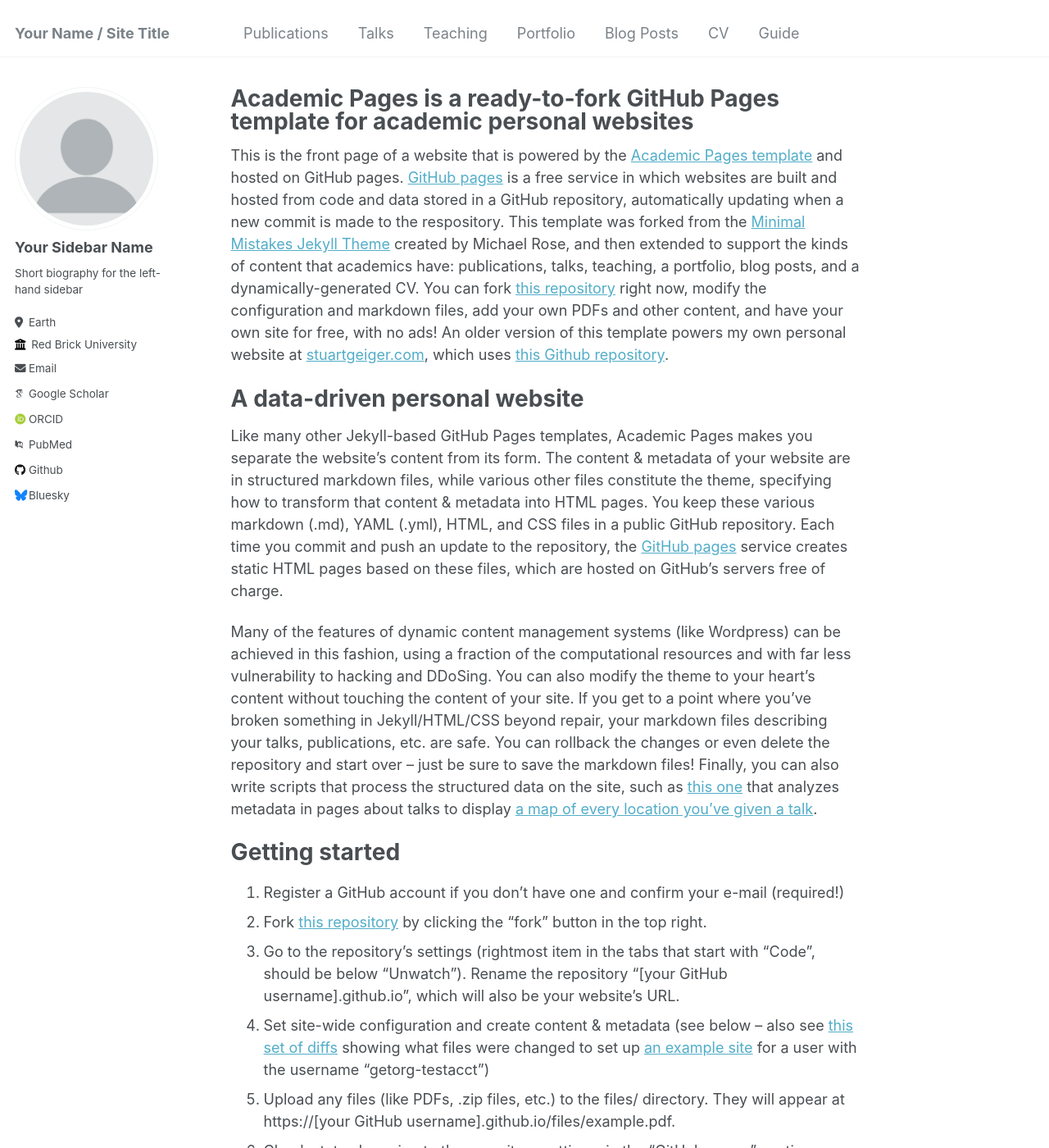
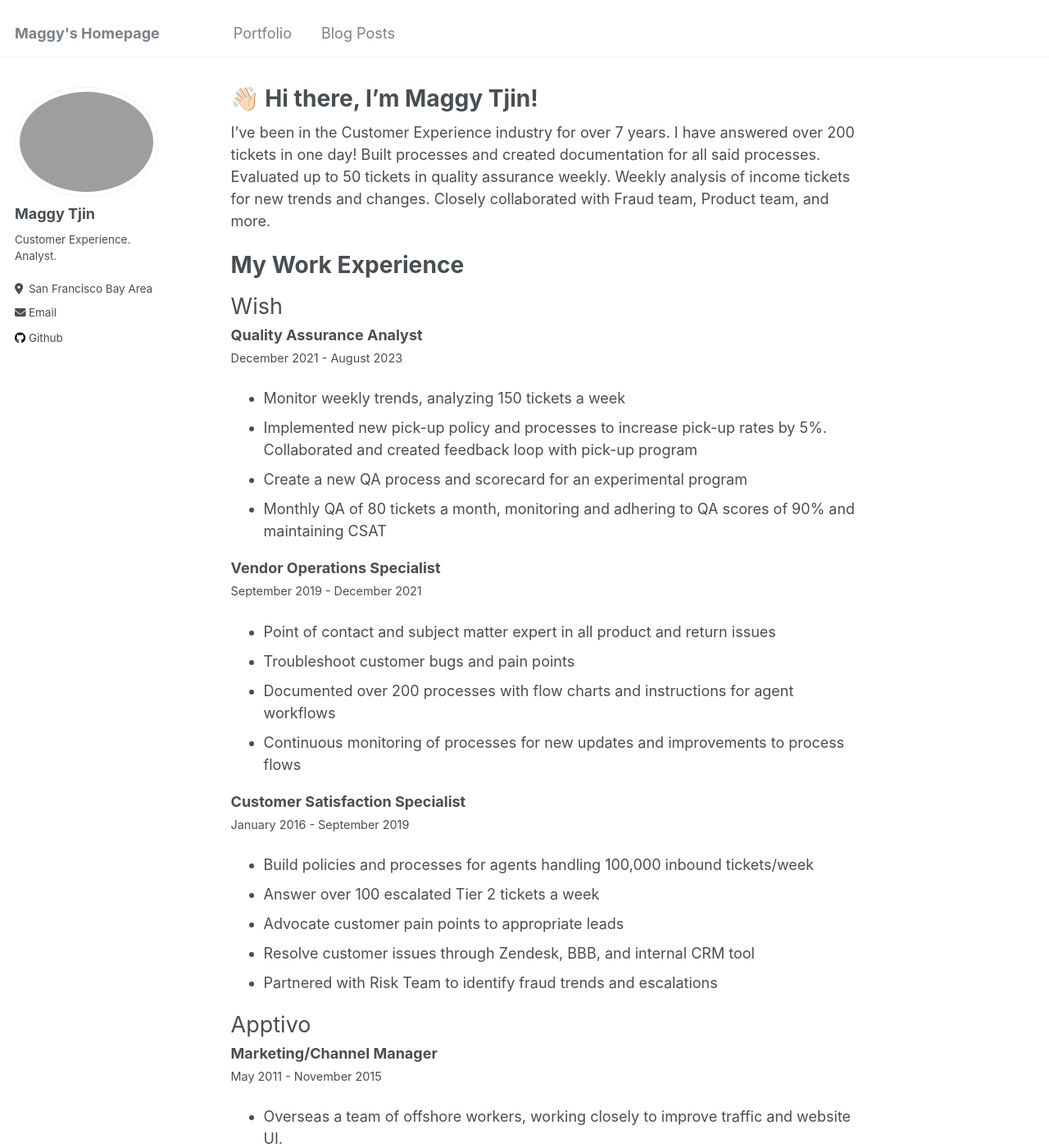
Before and after one commit to maggytjin/maggytjin.github.io, a Jekyll site: the page built from _pages/about.md, in a window 1280 px wide and 1400 px high. Shown: the whole window at 82% size. Built offline with Jekyll 4.4.1, drawn with Linux system fonts in a browser that asks for light colours; some web fonts are replaced; some of the changed text lies outside the part shown.

Commit message:
restarted. moved away from fork

```diff
--- a/_config.yml
+++ b/_config.yml
@@ -8,47 +8,47 @@
 
 # Basic Site Settings
 locale                   : "en-US"
-title                    : "Your Name / Site Title"
+title                    : "Maggy's Homepage"
 title_separator          : "-"
-name                     : &name "Your Name"
+name                     : &name "Maggy Tjin"
 description              : &description "personal description"
-url                      : https://academicpages.github.io # the base hostname & protocol for your site e.g. "https://mmistakes.github.io"
+url                      : https://maggytjin.github.io # the base hostname & protocol for your site e.g. "https://mmistakes.github.io"
 baseurl                  : "" # the subpath of your site, e.g. "/blog"
-repository               : "academicpages/academicpages.github.io"
+repository               : "maggytjin/maggytjin.github.io"
 
 # Site Author - The following control what appear as part of the author content on the side bar.
 #               If a field is blank the icon and link will not appear, otherwise it will be shown.
 #               Additional customization can be done by editing /_includes/author-profile.html
 author:
   # Biographic information
-  avatar           : "profile.png"
-  name             : "Your Sidebar Name"
+  avatar           : "osaka.jpg"
+  name             : "Maggy Tjin"
   pronouns         : # example: "she/her"
-  bio              : "Short biography for the left-hand sidebar"
-  location         : "Earth"
-  employer         : "Red Brick University"
+  bio              : "Customer Experience. Analyst."
+  location         : "San Francisco Bay Area"
+  employer         : #
   uri              : # URL
-  email            : "none@example.org"
+  email            : "tjin.maggy@gmail.com"
 
   # Academic websites
   arxiv            : # URL - Update with the correct link to your profile
-  googlescholar    : "https://scholar.google.com/citations?user=PS_CX0AAAAAJ"
+  googlescholar    : #
   impactstory      : # URL
-  orcid            : "http://orcid.org/yourorcidurl"
+  orcid            : #
   semantic         : # URL
-  pubmed           : "https://www.ncbi.nlm.nih.gov/pubmed/?term=john+snow"
+  pubmed           : #
   researchgate     : # URL
 
   # Repositories and software development
   bitbucket        : # Username - Update with your username on the site
   codepen          : # Username
   dribbble         : # Username
-  github           : "academicpages"
+  github           : "maggytjin"
   kaggle           : # Username
   stackoverflow    : # User number or user number and name (i.e., use "1" or "1/jeff-atwood")
 
   # Social media
-  bluesky          : "bsky.app" # Replace this with you Bluesky username
+  bluesky          : # Replace this with you Bluesky username
   facebook         : # Username
   flickr           : # Username
   foursquare       : # Username
--- a/_pages/about.md
+++ b/_pages/about.md
@@ -1,49 +1,77 @@
 ---
 permalink: /
-title: "Academic Pages is a ready-to-fork GitHub Pages template for academic personal websites"
+title: "👋🏻 Hi there, I'm Maggy Tjin!"
 author_profile: true
 redirect_from:
   - /about/
   - /about.html
 ---
 
-This is the front page of a website that is powered by the [Academic Pages template](https://github.com/academicpages/academicpages.github.io) and hosted on GitHub pages. [GitHub pages](https://pages.github.com) is a free service in which websites are built and hosted from code and data stored in a GitHub repository, automatically updating when a new commit is made to the respository. This template was forked from the [Minimal Mistakes Jekyll Theme](https://mmistakes.github.io/minimal-mistakes/) created by Michael Rose, and then extended to support the kinds of content that academics have: publications, talks, teaching, a portfolio, blog posts, and a dynamically-generated CV. You can fork [this repository](https://github.com/academicpages/academicpages.github.io) right now, modify the configuration and markdown files, add your own PDFs and other content, and have your own site for free, with no ads! An older version of this template powers my own personal website at [stuartgeiger.com](http://stuartgeiger.com), which uses [this Github repository](https://github.com/staeiou/staeiou.github.io).
+I've been in the Customer Experience industry for over 7 years. I have answered over 200 tickets in one day! Built processes and created documentation for all said processes. Evaluated up to 50 tickets in quality assurance weekly. Weekly analysis of income tickets for new trends and changes. Closely collaborated with Fraud team, Product team, and more.
 
-A data-driven personal website
+My Work Experience
 ======
-Like many other Jekyll-based GitHub Pages templates, Academic Pages makes you separate the website's content from its form. The content & metadata of your website are in structured markdown files, while various other files constitute the theme, specifying how to transform that content & metadata into HTML pages. You keep these various markdown (.md), YAML (.yml), HTML, and CSS files in a public GitHub repository. Each time you commit and push an update to the repository, the [GitHub pages](https://pages.github.com/) service creates static HTML pages based on these files, which are hosted on GitHub's servers free of charge.
+<span style="font-size: 1.5em">Wish</span>
+**Quality Assurance Analyst**
+<span style="font-size: 0.8em">December 2021 - August 2023</span>
+* Monitor weekly trends, analyzing 150 tickets a week
+* Implemented new pick-up policy and processes to increase pick-up rates by 5%. Collaborated and created feedback loop with pick-up program
+* Create a new QA process and scorecard for an experimental program
+* Monthly QA of 80 tickets a month, monitoring and adhering to QA scores of 90% and maintaining CSAT
 
-Many of the features of dynamic content management systems (like Wordpress) can be achieved in this fashion, using a fraction of the computational resources and with far less vulnerability to hacking and DDoSing. You can also modify the theme to your heart's content without touching the content of your site. If you get to a point where you've broken something in Jekyll/HTML/CSS beyond repair, your markdown files describing your talks, publications, etc. are safe. You can rollback the changes or even delete the repository and start over -- just be sure to save the markdown files! Finally, you can also write scripts that process the structured data on the site, such as [this one](https://github.com/academicpages/academicpages.github.io/blob/master/talkmap.ipynb) that analyzes metadata in pages about talks to display [a map of every location you've given a talk](https://academicpages.github.io/talkmap.html).
+**Vendor Operations Specialist**
+<span style="font-size: 0.8rem">September 2019 - December 2021</span>
+  *  Point of contact and subject matter expert in all product and return issues
+  * Troubleshoot customer bugs and pain points
+  * Documented over 200 processes with flow charts and instructions for agent workflows
+  * Continuous monitoring of processes for new updates and improvements to process flows
 
-Getting started
+**Customer Satisfaction Specialist**
+<span style="font-size: 0.8rem">January 2016 - September 2019</span>
+* Build policies and processes for agents handling 100,000 inbound tickets/week
+* Answer over 100 escalated Tier 2 tickets a week
+* Advocate customer pain points to appropriate leads
+* Resolve customer issues through Zendesk, BBB, and internal CRM tool
+* Partnered with Risk Team to identify fraud trends and escalations
+
+<span style="font-size: 1.5em">Apptivo</span>
+**Marketing/Channel Manager**
+<span style="font-size: 0.8em">May 2011 - November 2015</span>
+* Overseas a team of offshore workers, working closely to improve traffic and website UI.
+* Create monthly email marketing campaigns to engage new and old customers.
+* Brand development in social media through Twitter, Facebook, Youtube, LinkedIn, etc.
+
+Skills
 ======
-1. Register a GitHub account if you don't have one and confirm your e-mail (required!)
-1. Fork [this repository](https://github.com/academicpages/academicpages.github.io) by clicking the "fork" button in the top right.
-1. Go to the repository's settings (rightmost item in the tabs that start with "Code", should be below "Unwatch"). Rename the repository "[your GitHub username].github.io", which will also be your website's URL.
-1. Set site-wide configuration and create content & metadata (see below -- also see [this set of diffs](http://archive.is/3TPas) showing what files were changed to set up [an example site](https://getorg-testacct.github.io) for a user with the username "getorg-testacct")
-1. Upload any files (like PDFs, .zip files, etc.) to the files/ directory. They will appear at https://[your GitHub username].github.io/files/example.pdf.
-1. Check status by going to the repository settings, in the "GitHub pages" section
+* Problem solving
+* Team work
+* Adaptability
+* Languages
+  * HTML
+  * CSS
+  * Javascript
+  * SQL
 
-Site-wide configuration
-------
-The main configuration file for the site is in the base directory in [_config.yml](https://github.com/academicpages/academicpages.github.io/blob/master/_config.yml), which defines the content in the sidebars and other site-wide features. You will need to replace the default variables with ones about yourself and your site's github repository. The configuration file for the top menu is in [_data/navigation.yml](https://github.com/academicpages/academicpages.github.io/blob/master/_data/navigation.yml). For example, if you don't have a portfolio or blog posts, you can remove those items from that navigation.yml file to remove them from the header.
+Tools
+======
+* Google Suites
+* Jira
+* Zendesk
+* Playvox
+* Stripe
+* Adyen
+* Klarna
 
-Create content & metadata
-------
-For site content, there is one markdown file for each type of content, which are stored in directories like _publications, _talks, _posts, _teaching, or _pages. For example, each talk is a markdown file in the [_talks directory](https://github.com/academicpages/academicpages.github.io/tree/master/_talks). At the top of each markdown file is structured data in YAML about the talk, which the theme will parse to do lots of cool stuff. The same structured data about a talk is used to generate the list of talks on the [Talks page](https://academicpages.github.io/talks), each [individual page](https://academicpages.github.io/talks/2012-03-01-talk-1) for specific talks, the talks section for the [CV page](https://academicpages.github.io/cv), and the [map of places you've given a talk](https://academicpages.github.io/talkmap.html) (if you run this [python file](https://github.com/academicpages/academicpages.github.io/blob/master/talkmap.py) or [Jupyter notebook](https://github.com/academicpages/academicpages.github.io/blob/master/talkmap.ipynb), which creates the HTML for the map based on the contents of the _talks directory).
+Education
+======
+* San Diego State University, 2010
+    * Business Management
+* Jinan University, Guangzhou, China 2009
 
-**Markdown generator**
-
-I have also created [a set of Jupyter notebooks](https://github.com/academicpages/academicpages.github.io/tree/master/markdown_generator
-) that converts a CSV containing structured data about talks or presentations into individual markdown files that will be properly formatted for the Academic Pages template. The sample CSVs in that directory are the ones I used to create my own personal website at stuartgeiger.com. My usual workflow is that I keep a spreadsheet of my publications and talks, then run the code in these notebooks to generate the markdown files, then commit and push them to the GitHub repository.
-
-How to edit your site's GitHub repository
-------
-Many people use a git client to create files on their local computer and then push them to GitHub's servers. If you are not familiar with git, you can directly edit these configuration and markdown files directly in the github.com interface. Navigate to a file (like [this one](https://github.com/academicpages/academicpages.github.io/blob/master/_talks/2012-03-01-talk-1.md) and click the pencil icon in the top right of the content preview (to the right of the "Raw | Blame | History" buttons). You can delete a file by clicking the trashcan icon to the right of the pencil icon. You can also create new files or upload files by navigating to a directory and clicking the "Create new file" or "Upload files" buttons.
-
-Example: editing a markdown file for a talk
-![Editing a markdown file for a talk](/images/editing-talk.png)
-
-For more info
-------
-More info about configuring Academic Pages can be found in [the guide](https://academicpages.github.io/markdown/). The [guides for the Minimal Mistakes theme](https://mmistakes.github.io/minimal-mistakes/docs/configuration/) (which this theme was forked from) might also be helpful.
+Personal Interests
+======
+🚴🏻‍♀️ Biking
+🥾 Hiking
+⛺️ Camping
+📚 Reading
+📹 Videography
```
Also changed, not shown: _data/navigation.yml (+10 -10 lines), _portfolio/portfolio-1.md (deleted, +0 -7 lines), _portfolio/portfolio-2.html (deleted, +0 -7 lines), _portfolio/portfolio-calculator.md (added, +12 -0 lines), _portfolio/portfolio-etch-a-sketch.html (added, +13 -0 lines), _posts/2012-08-14-blog-post-1.md (deleted, +0 -20 lines), _posts/2013-08-14-blog-post-2.md (deleted, +0 -20 lines), _posts/2014-08-14-blog-post-3.md (deleted, +0 -20 lines), _posts/2015-08-14-blog-post-4.md (deleted, +0 -20 lines), _posts/2024-07-17-wildcat.md (added, +34 -0 lines), images/calculator.jpeg (added), images/etch-a-sketch.png (added), images/wildcat_fish.jpg (added), images/wildcat_sunset.JPG (added), 1 more files, 3 other files.
